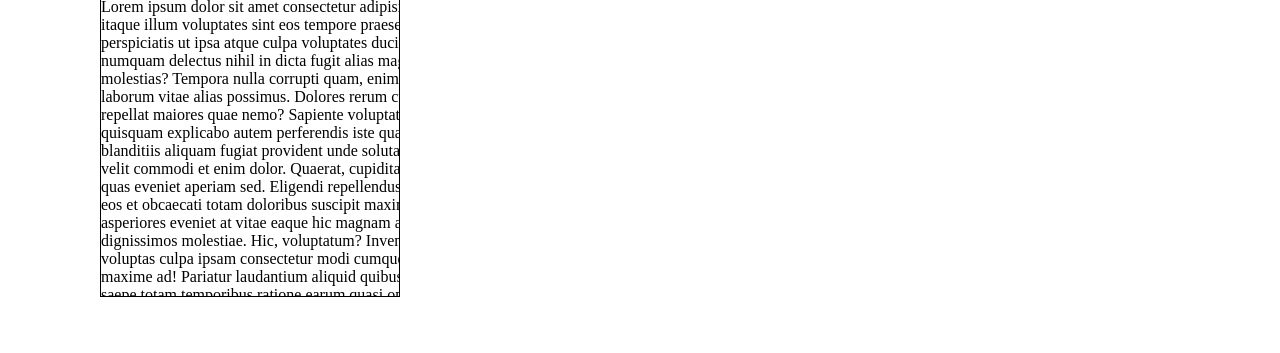
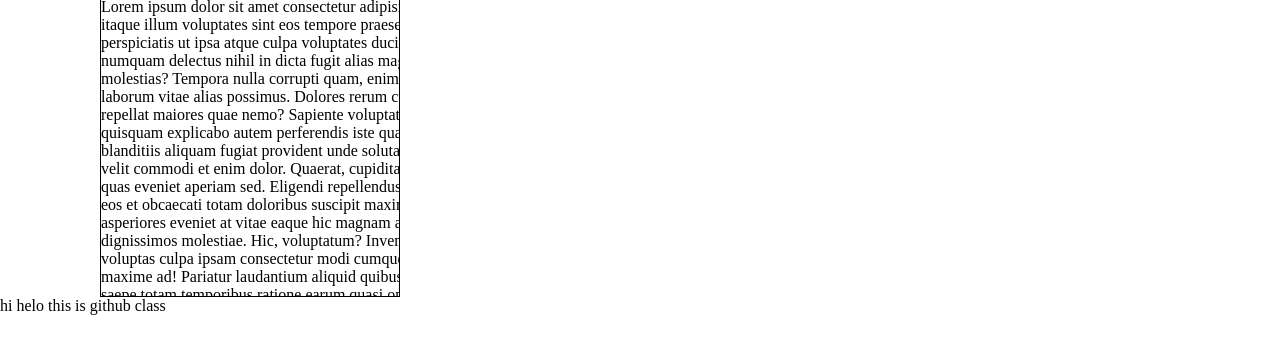
Before and after one commit to smartsusee/grid_practice, a plain HTML site: page index.html in a window 1280 px wide. Shown: the part 409-762 px from the top of the page. Drawn offline with Linux system fonts and the light colour scheme.

Commit message:
i'm add div tag in html file

```diff
--- a/index.html
+++ b/index.html
@@ -144,6 +144,8 @@
     </div>
 
 
+     <div>hi helo this is github class</div>
+
 
 
 
```
